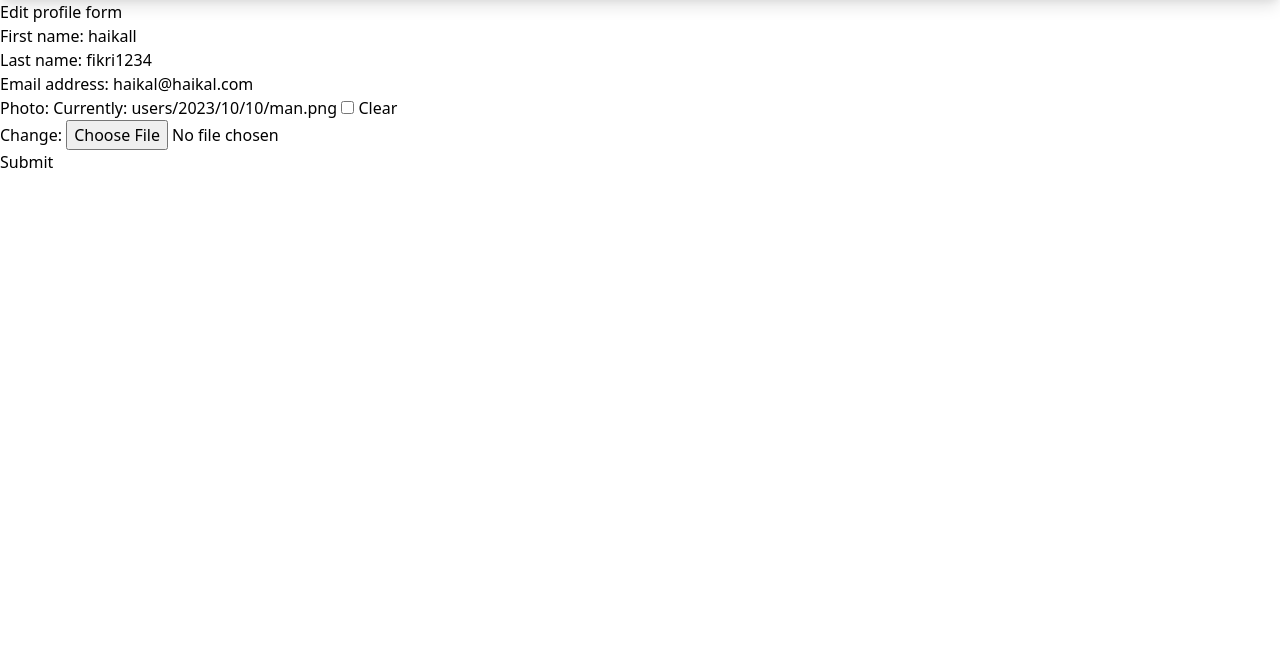
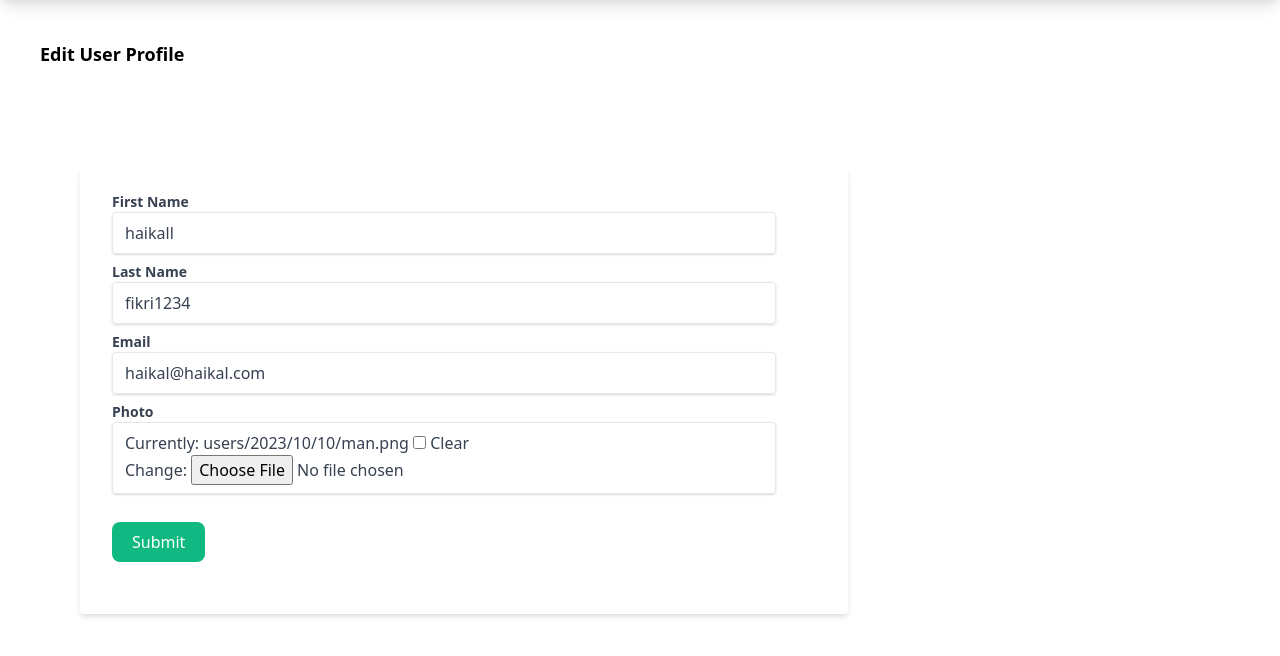
Before and after one commit to Haikalfkri/Django_Social_Media_App, a Django app: page /users/edit/ in a window 1280 px wide. Shown: the part 32-688 px from the top of the page. Run offline with Django 4.2, Linux system fonts and the light colour scheme; a user stored in the database is signed in; data comes from the database, SQL or seed files in the repository; both versions use the stored data as it was after the commit; style sheets or scripts are compiled from the project's sources.

Commit message:
styling form

```diff
--- /dev/null
+++ b/socialproject/users/static/users/styles.css
@@ -0,0 +1,3 @@
+input:focus{
+    outline: none;
+}
--- a/socialproject/users/templates/users/base.html
+++ b/socialproject/users/templates/users/base.html
@@ -5,6 +5,7 @@
     <meta charset="UTF-8">
     <meta name="viewport" content="width=device-width, initial-scale=1.0">
     <link rel="stylesheet" href="{% static 'users/style.css' %}">
+    <link rel="stylesheet" href="{% static 'users/styles.css' %}">
     <title></title>
 </head>
 <body>
--- a/socialproject/users/templates/users/edit.html
+++ b/socialproject/users/templates/users/edit.html
@@ -1,11 +1,41 @@
 {% extends 'users/base.html' %}
 
 {% block body %}
-<h2>Edit profile form</h2>
-<form method="POST" enctype="multipart/form-data">
-    {% csrf_token %}
-    {{ user_form.as_p }}
-    {{ profile_form.as_p }}
-    <button type="submit">Submit</button>
-</form>
+<h2 class="text-lg m-10 font-bold">Edit User Profile</h2>
+<div class="container py-5 mx-10">
+    <form method="POST" class="bg-white shadow-md m-10 px-8 rounded pt-6 pb-8 mb-4 w-3/5" enctype="multipart/form-data">
+        {% csrf_token %}
+
+        <div class="mb-2">
+            <label class="block text-gray-700 text-sm font-bold" for="">First Name</label>
+            <div class="shadow appearance-none border rounded py-2 px-3 mr-10 text-gray-700">
+                {{ user_form.first_name }}
+            </div>
+        </div>
+
+        <div class="mb-2">
+            <label class="block text-gray-700 text-sm font-bold" for="">Last Name</label>
+            <div class="shadow appearance-none border rounded py-2 px-3 mr-10 text-gray-700">
+                {{ user_form.last_name }}
+            </div>
+        </div>
+
+        <div class="mb-2">
+            <label class="block text-gray-700 text-sm font-bold" for="">Email</label>
+            <div class="shadow appearance-none border rounded py-2 px-3 mr-10 text-gray-700">
+                {{ user_form.email}}
+            </div>
+        </div>
+
+        <div class="mb-2">
+            <label class="block text-gray-700 text-sm font-bold" for="">Photo</label>
+            <div class="shadow appearance-none border rounded py-2 px-3 mr-10 text-gray-700">
+                {{ profile_form.photo}}
+            </div>
+        </div>
+
+        <button class="bg-green-500 text-white my-5 px-5 py-2 rounded-lg" type="submit">Submit</button>
+    </form>
+</div>
+
 {% endblock %}
--- a/socialproject/users/views.py
+++ b/socialproject/users/views.py
@@ -51,8 +51,9 @@ def user_register(request):
 def index(request):
     current_user = request.user
     post = Post.objects.filter(user=current_user)
+    profile = Profile.objects.filter(user=current_user).first()
 
-    return render(request, "users/index.html", {'posts': post})
+    return render(request, "users/index.html", {'posts': post, 'profile': profile})
 
 
 # edit user data and user profile
```
Also changed, not shown: socialproject/post/templates/posts/create.html (+36 -5 lines), socialproject/users/templates/users/index.html (+36 -6 lines), socialproject/users/templates/users/password_change_form.html (+36 -5 lines), socialproject/db.sqlite3, socialproject/media/image/23/10/10/random_image1.jpeg (added), socialproject/media/image/23/10/10/random_image1_RSv2taV.jpeg (added), socialproject/media/users/2023/10/10/man.png (added), socialproject/users/static/users/images/comment.png (added), socialproject/users/static/users/images/like.png (added), socialproject/users/static/users/images/share.png (added).
